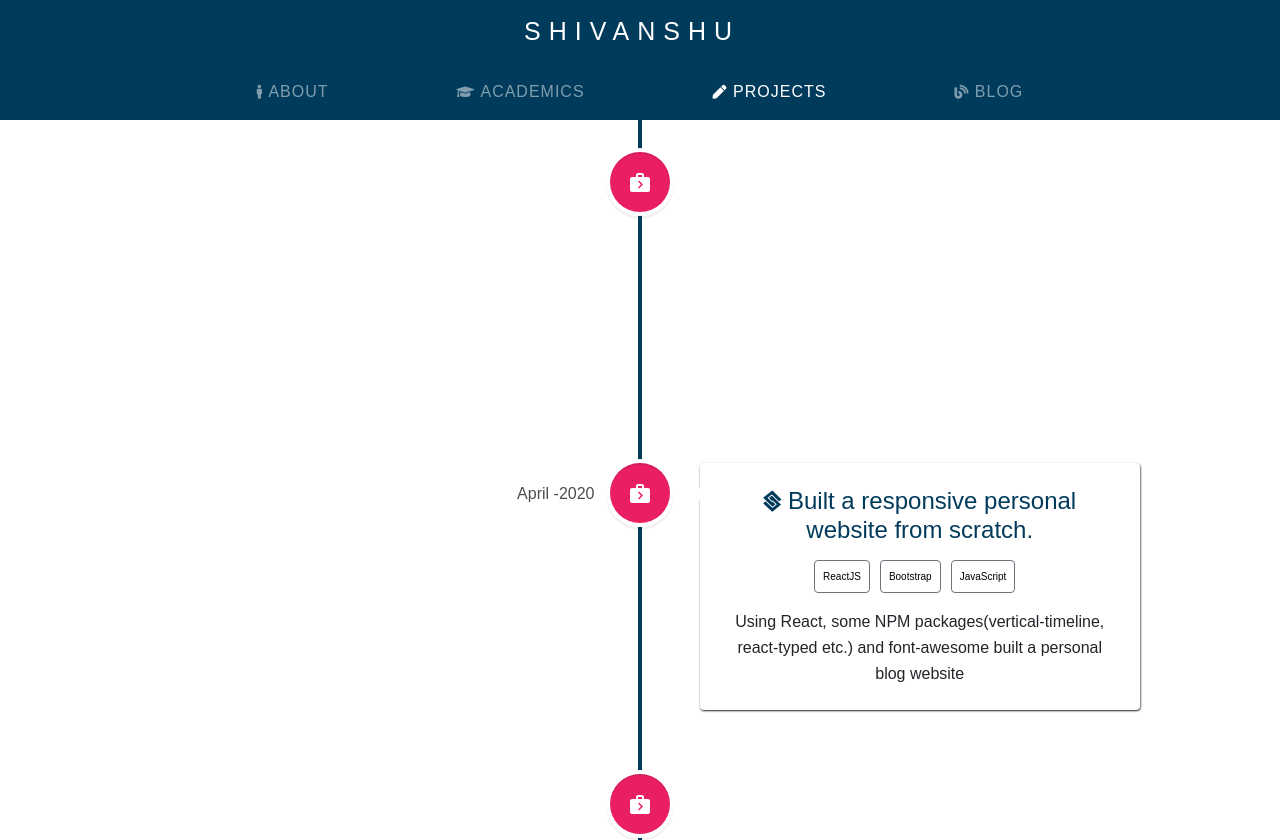
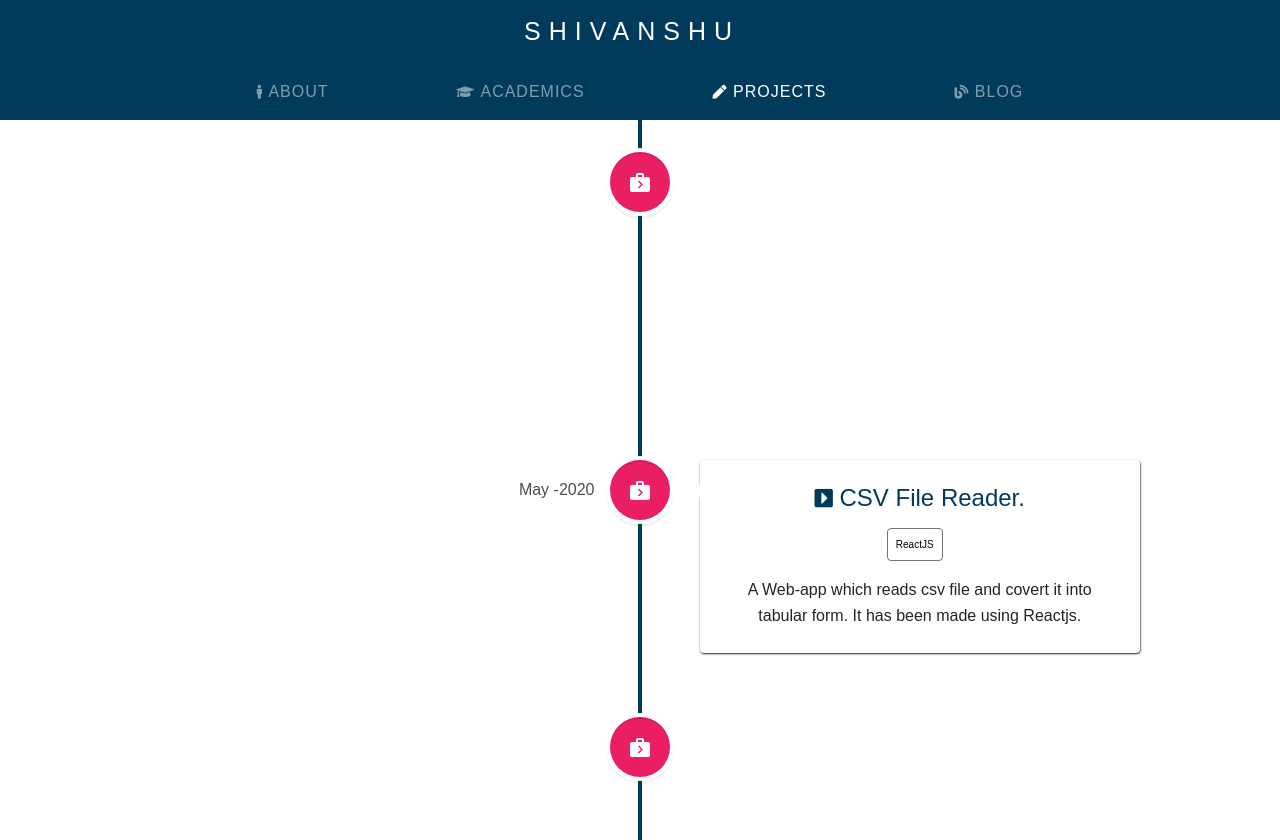
Before and after one commit to singhshivanshu/Blog, a React (Create React App) app: page /projects in a window 1280 px wide. Shown: the top 840 px of the page. Built offline with nearby package versions, Linux system fonts and the light colour scheme.

Commit message:
update: updated projects

```diff
--- a/src/Header.js
+++ b/src/Header.js
@@ -30,7 +30,7 @@ export default class Header extends React.Component {
               <i className={"fas fa-pen fa-sm"} />
               &nbsp;PROJECTS
             </Nav.Link>
-            <Nav.Link href="/blog">
+            <Nav.Link href="#blog">
               <i className={"fas fa-blog fa-sm"} />
               &nbsp;BLOG
             </Nav.Link>
--- a/src/Project.js
+++ b/src/Project.js
@@ -13,6 +13,25 @@ class Project extends Component {
     super(props);
     this.state = {
       projects: [
+
+        {
+          topic: "Handwritten text recognizer.",
+          technology: ["ReactJS","React Bootstrap","Axios","React file reader"],
+          breif:
+            "A Web-app which recognize all the texts inside an image. It has been made using Reactjs, react bootstarp, axios and react-file-reader.  Google vision API has been used to get the text out of image.",
+          date: "May -2020",
+          logo: "fas fa-caret-square-right",
+          pro_link: "https://github.com/singhshivanshu/Handwritten-text-generator",
+        },
+        {
+          topic: "CSV File Reader.",
+          technology: ["ReactJS"],
+          breif:
+            "A Web-app which reads csv file and covert it into tabular form. It has been made using Reactjs.",
+          date: "May -2020",
+          logo: "fas fa-caret-square-right",
+          pro_link: "https://github.com/singhshivanshu/CSV-File-Reader",
+        },
         {
           topic: "Built a Movie website using API of TMDB.",
           technology: ["ReactJS"],
@@ -28,7 +47,7 @@ class Project extends Component {
           technology: ["ReactJS", "Bootstrap", "JavaScript"],
           breif:
             "Using React, some NPM packages(vertical-timeline, react-typed etc.) and font-awesome built a personal blog website ",
-          date: "April -2020",
+          date: "Mar -2020",
           logo: "fab fa-staylinked",
           pro_link: "https://github.com/singhshivanshu/Blog",
         },
```
Also changed, not shown: 2 other files (tests, documents, lock files or other folders).
